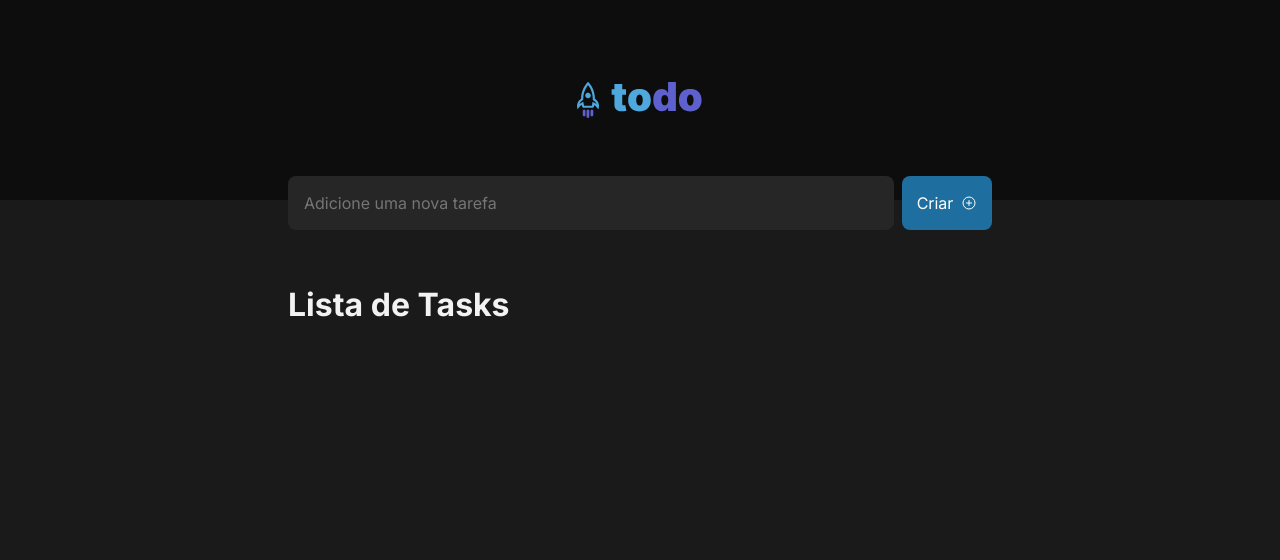
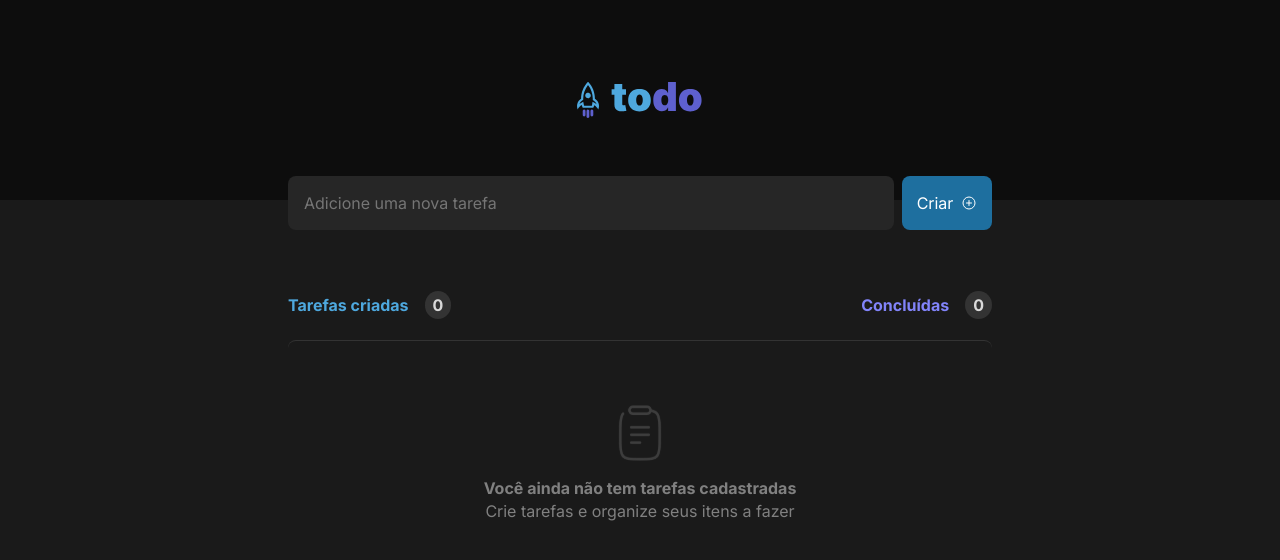
Before and after one commit to LSantoni/desafio-01-todo-list, a React (Vite) app: page / in a window 1280 px wide. Shown: the top 560 px of the page. Built offline with nearby package versions, Linux system fonts and the light colour scheme.

Commit message:
Finalizar layout de Listar tarefas

```diff
--- a/src/App.module.css
+++ b/src/App.module.css
@@ -4,6 +4,6 @@
   padding: 0 1rem;
 
   display: grid;
-  grid-template-rows: 1fr 1fr;
+  grid-template-rows: 3.375rem 1fr;
   gap: 4rem;
 }
--- a/src/components/ListTask.module.css
+++ b/src/components/ListTask.module.css
@@ -0,0 +1,46 @@
+.container {
+}
+
+.container header {
+  display: grid;
+  grid-template-columns: auto auto;
+  justify-content: space-between;
+  margin-bottom: 1.5rem;
+}
+
+header p:first-of-type {
+  color: var(--blue);
+  font-weight: bold;
+}
+
+header p {
+  color: var(--purple);
+  font-weight: bold;
+}
+
+header span {
+  color: var(--gray-200);
+  margin-left: 1rem;
+  background: var(--gray-400);
+  padding: 4px 8px;
+  border-radius: 50%;
+}
+
+section {
+  border-top: 1px solid var(--gray-400);
+  border-radius: 8px;
+}
+
+section img {
+  display: block;
+  margin: 4rem auto 1rem auto;
+}
+
+section p {
+  text-align: center;
+  color: var(--gray-300);
+}
+
+section p:first-of-type {
+  font-weight: 700;
+}
--- a/src/components/ListTask.tsx
+++ b/src/components/ListTask.tsx
@@ -1,5 +1,27 @@
+import styles from './ListTask.module.css';
+
+import clipboard from '../assets/clipboard.svg';
+
 export function ListTask() {
   return (
-    <h1>Lista de Tasks</h1>
+    <div className={styles.container}>
+      <header>
+        <p>
+          Tarefas criadas
+          <span>0</span>
+        </p>
+
+        <p>
+          Concluídas
+          <span>0</span>
+        </p>
+      </header>
+
+      <section>
+        <img src={clipboard} alt="icone de quando não tem nenhuma tarefa criada" />
+        <p>Você ainda não tem tarefas cadastradas</p>
+        <p>Crie tarefas e organize seus itens a fazer</p>
+      </section>
+    </div>
   )
 }
--- a/src/components/NewTask.module.css
+++ b/src/components/NewTask.module.css
@@ -5,10 +5,9 @@
 }
 
 .container input {
-  height: 3.375rem;
   padding-left: 1rem;
   border: none;
-  border-radius: 0.5rem;
+  border-radius: 8px;
   background: var(--gray-500);
 }
 
@@ -16,7 +15,7 @@
   background: var(--blue-dark);
   color: var(--white);
   border: none;
-  border-radius: .5rem;
+  border-radius: 8px;
 
   display: flex;
   align-items: center;
```
Also changed, not shown: src/assets/clipboard.svg (added).
